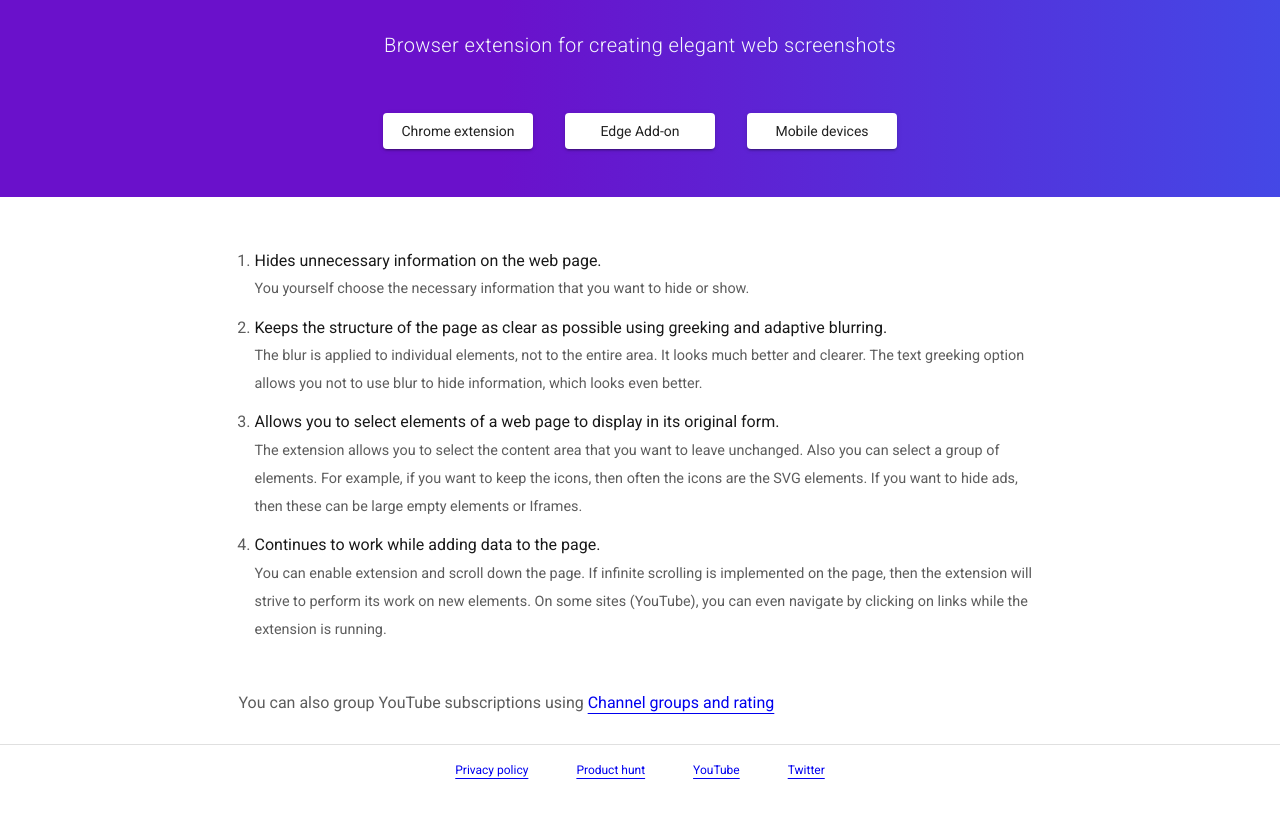
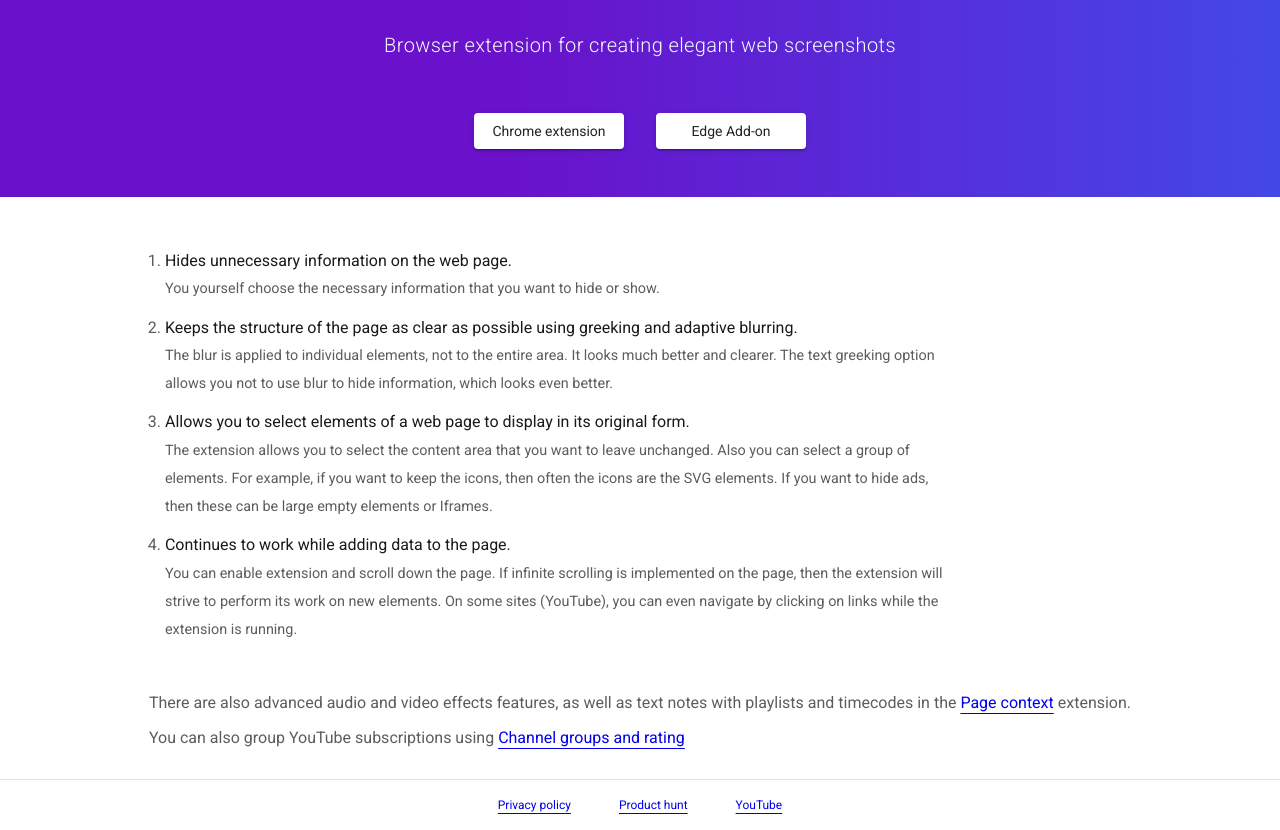
Before and after one commit to anton-voronov-a/greeked, an Angular app in the folder spa/: page / in a window 1280 px wide. Shown: the part 197-1027 px from the top of the page. Before the commit the page ends 992 px from the top, so only its background shows below. Built offline with nearby package versions, Linux system fonts and the light colour scheme; a web font is replaced by a local one.

Commit message:
Added link.

```diff
--- a/spa/src/app/app.component.html
+++ b/spa/src/app/app.component.html
@@ -20,7 +20,4 @@
   <a href="https://www.youtube.com/channel/UCtXueTSMr78MUpcsW0AtBzg"
      title="Open in YouTube"
      class="yp-footer-link">YouTube</a>
-  <a href="https://twitter.com/greekedblurred"
-     title="Open in Twitter"
-     class="yp-footer-link">Twitter</a>
 </footer>
--- a/spa/src/app/home/home.component.html
+++ b/spa/src/app/home/home.component.html
@@ -26,12 +26,12 @@
          class="yp-homepage-store"
          rel="noopener"
          title="Firefox add-on">Firefox add-on</a>-->
-      <button mat-raised-button
+      <!--<button mat-raised-button
               class="yp-homepage-store"
               (click)="help()"
               title="How to use on Android">
         Mobile devices
-      </button>
+      </button>-->
     </div>
   </div>
 </header>
@@ -64,11 +64,20 @@
       </li>
     </ol>
     <div class="yp-links">
-      You can also group YouTube subscriptions using
-      <a href="https://www.groupsrating.com/"
-         rel="noopener"
-         target="_blank"
-         title="Channel groups and rating">Channel groups and rating</a>
+      <p>
+        There are also advanced audio and video effects features, as well as text notes with playlists and timecodes in the
+        <a href="https://www.page-context.art/"
+           rel="noopener"
+           target="_blank"
+           title="Page context">Page context</a> extension.
+      </p>
+      <p>
+        You can also group YouTube subscriptions using
+        <a href="https://www.groupsrating.com/"
+           rel="noopener"
+           target="_blank"
+           title="Channel groups and rating">Channel groups and rating</a>
+      </p>
     </div>
   </section>
 </div>
--- a/spa/src/app/share/share.component.ts
+++ b/spa/src/app/share/share.component.ts
@@ -54,12 +54,6 @@ export class ShareComponent {
   public transformedLinks: ProviderInfoViewModel[];
   private links: ProviderInfo[] = [
     {
-      url: 'https://twitter.com/share?url=[postUrl]&text=[postTitle]',
-      name: 'Twitter',
-      description: 'The web address and page title',
-      imageUrl: null
-    },//tested
-    {
       url: 'https://pinterest.com/pin/create/bookmarklet/?media=[postImg]&url=[postUrl]&is_video=[isVideo]&description=[postTitle]',
       name: 'Pinterest',
       description: 'The web address, image representation and page title',
```
Also changed, not shown: 3 other files (tests, documents, lock files or other folders).
